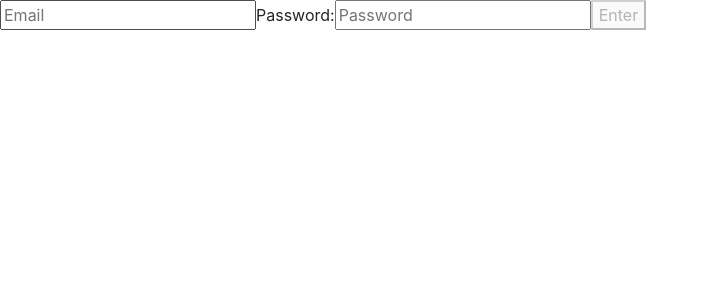
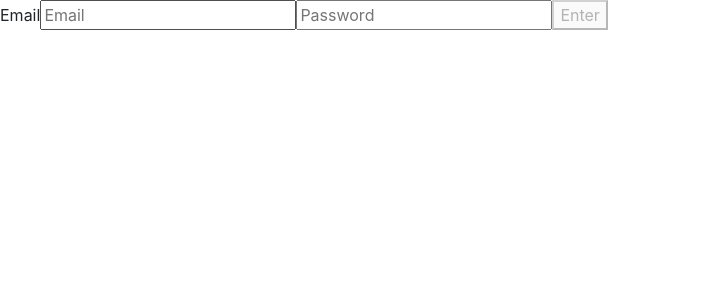
Before and after one commit to imsamuelcovalero/Project-Recipes-App, a React (Create React App) app: page / in a window 1280 px wide. Shown: the top 300 px of the page, without its empty margins (0-709 px from the left). Built offline with nearby package versions, Linux system fonts and the light colour scheme.

Commit message:
Feat: Cria a branch de testes da Header, adiciona uma label ao input do email.

```diff
--- a/src/pages/Login.js
+++ b/src/pages/Login.js
@@ -31,7 +31,10 @@ function Login() {
   return (
     <div>
       <form>
+        <label htmlFor="email">
+          Email
           <input
+            id="email"
             data-testid="email-input"
             name="email"
             value={ user.email }
@@ -39,10 +42,9 @@ function Login() {
             placeholder="Email"
             onChange={ HandleChange }
           />
-        <label htmlFor="passwordLabel">
-          Password:
+        </label>
+
         <input
-            id="passwordLabel"
           data-testid="password-input"
           name="password"
           value={ user.password }
@@ -50,7 +52,6 @@ function Login() {
           placeholder="Password"
           onChange={ HandleChange }
         />
-        </label>
         <button
           data-testid="login-submit-btn"
           type="submit"
```
Lines whose indentation alone changed are shown as unchanged.
